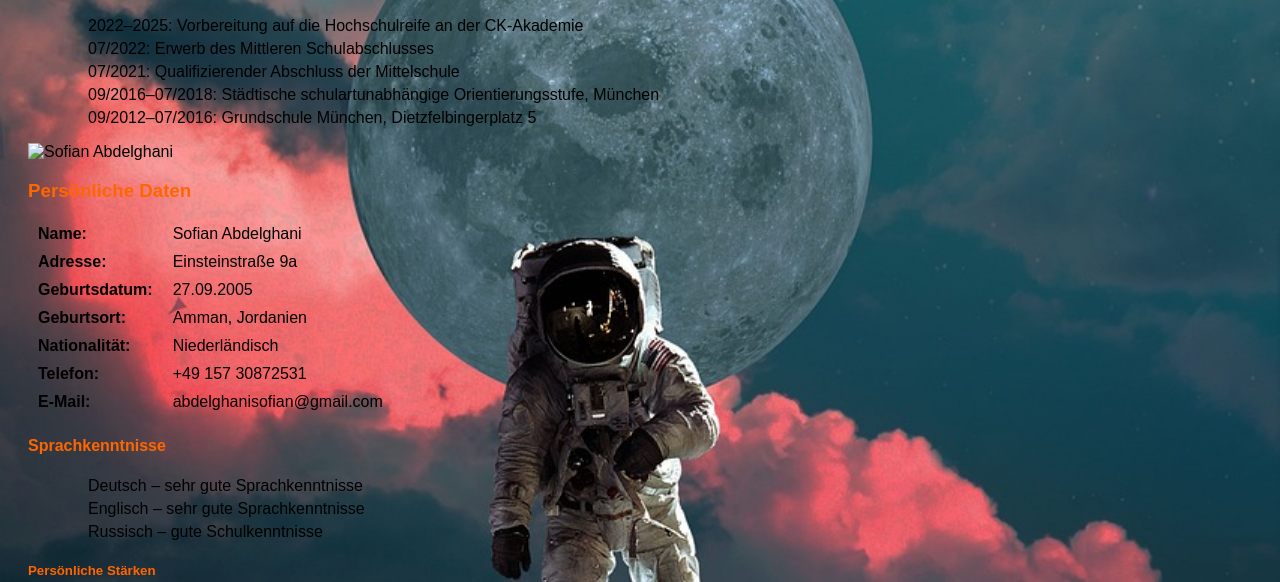
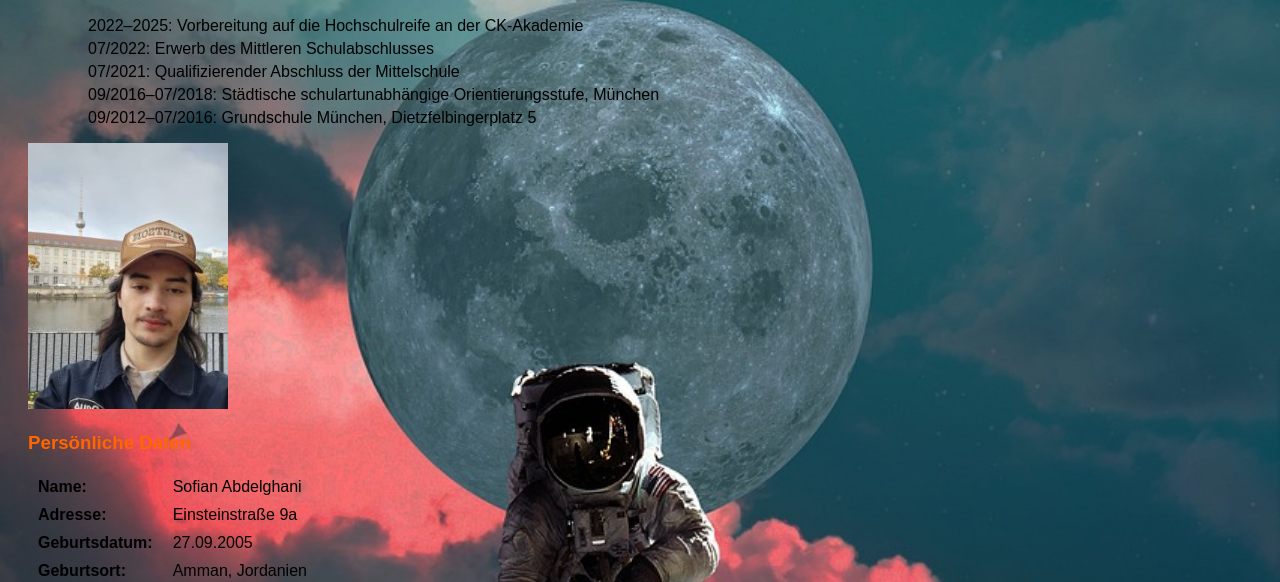
Before and after one commit to abdelghanisofian-ui/cleanportfolio, a plain HTML site: page cv.html in a window 1280 px wide. Shown: the part 139-721 px from the top of the page. Drawn offline with Linux system fonts and the light colour scheme.

Commit message:
Update cv.html
Bilder/

```diff
--- a/cv.html
+++ b/cv.html
@@ -20,7 +20,7 @@
   </ul>
 
 
-  <img src="Bilder/sofian1.jpg" alt="Sofian Abdelghani" width="200px">
+  <img src="sofian1.jpg" alt="Sofian Abdelghani" width="200px">
 
   <h3>Persönliche Daten</h3>
   <table>
```
